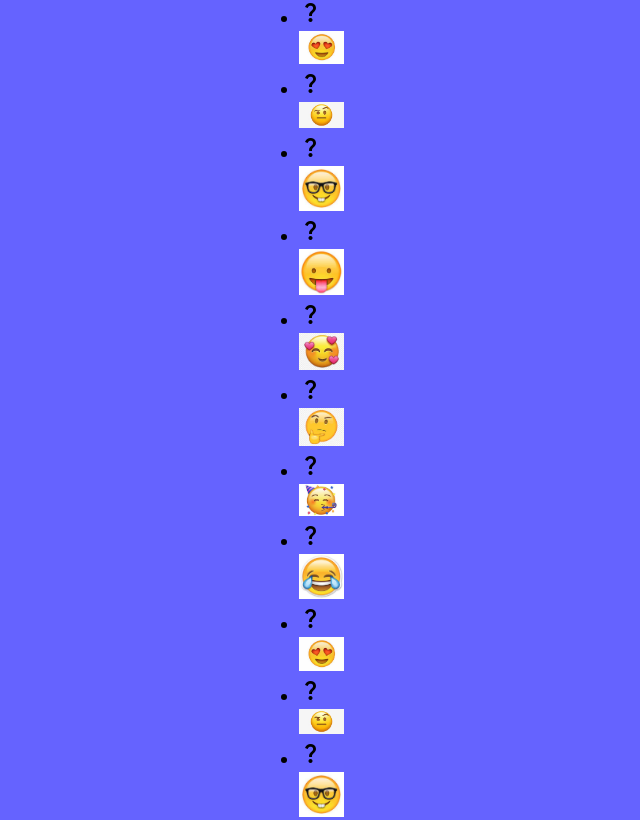
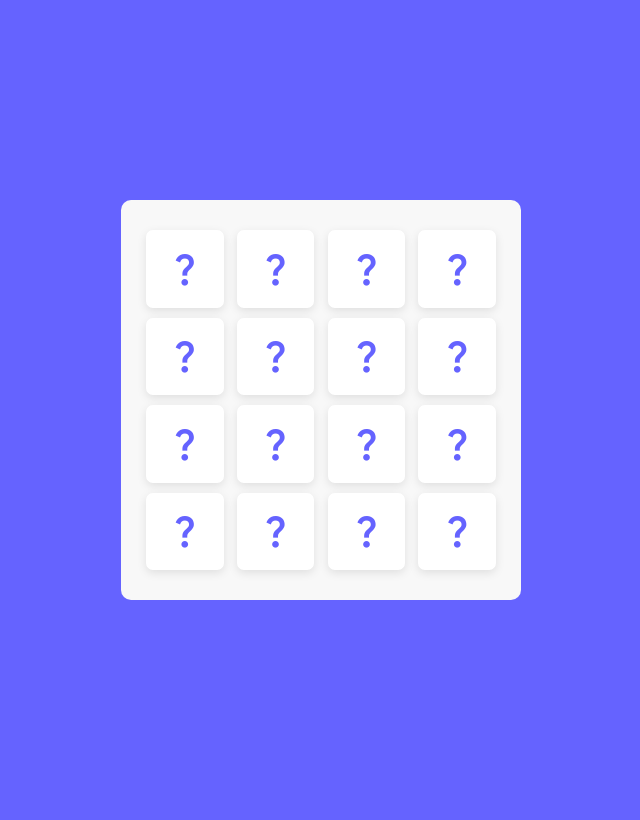
Before and after one commit to sanafathi30/memory-cart, a plain HTML site: page index.html in a window 1280 px wide. Shown: the top 820 px of the page, without its empty margins (319-959 px from the left). Drawn offline with Linux system fonts and the light colour scheme.

Commit message:
added style

```diff
--- a/style.css
+++ b/style.css
@@ -14,8 +14,66 @@ body {
     background-color: #6563ff;
 }
 
-.wrapper {}
+.wrapper {
+    width: 400px;
+    height: 400px;
+    padding: 25px;
+    background: #f8f8f8;
+    border-radius: 10px;
+}
 
-.cards .back-view img {
+.cards,
+.view,
+.card {
+    display: flex;
+    align-items: center;
+    justify-content: center;
+}
+
+.cards {
+    height: 100%;
+    width: 100%;
+    flex-wrap: wrap;
+    justify-content: space-between;
+}
+
+.cards .card {
+    cursor: pointer;
+    position: relative;
+    perspective: 800px;
+    transform-style: preserve-3d;
+    height: calc(100% / 4 - 10px);
+    width: calc(100% / 4 - 10px);
+}
+
+.cards .card .view {
+    width: 100%;
+    height: 100%;
+    position: absolute;
+    transition: transform 0.3s linear;
+    border-radius: 7px;
+    backface-visibility: hidden;
+    background-color: #fff;
+    box-shadow: 0 3px 10px rgba(0, 0, 0, 0.1);
+}
+
+.card .front-view span {
+    color: #6563ff;
+    font-size: 40px;
+}
+
+.card .back-view {
+    transform: rotateY(-180deg);
+}
+
+.card .back-view img {
     max-width: 45px;
 }
+
+.card:hover .front-view {
+    transform: rotateY(180deg);
+}
+
+.card:hover .back-view {
+    transform: rotateY(0deg);
+}
```
